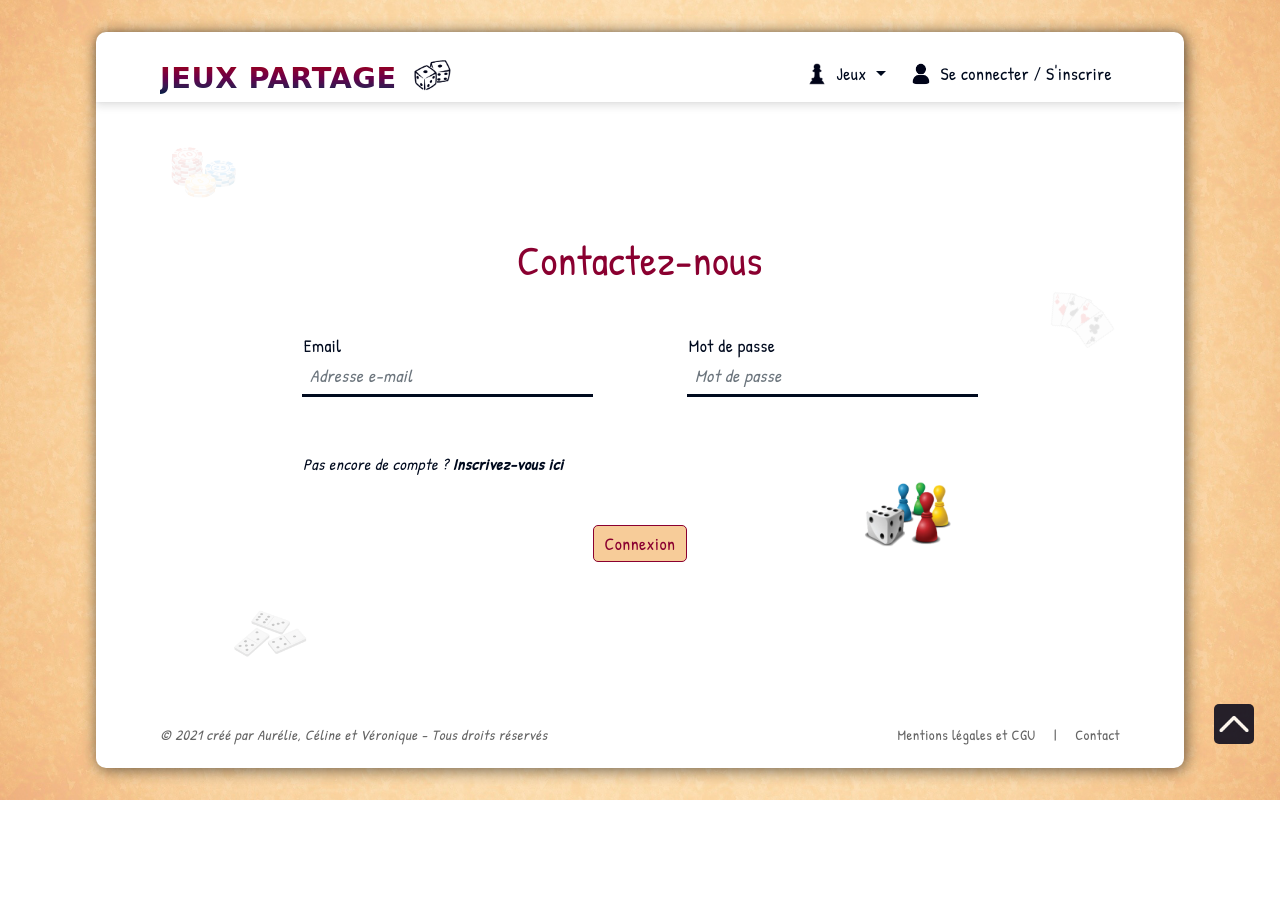
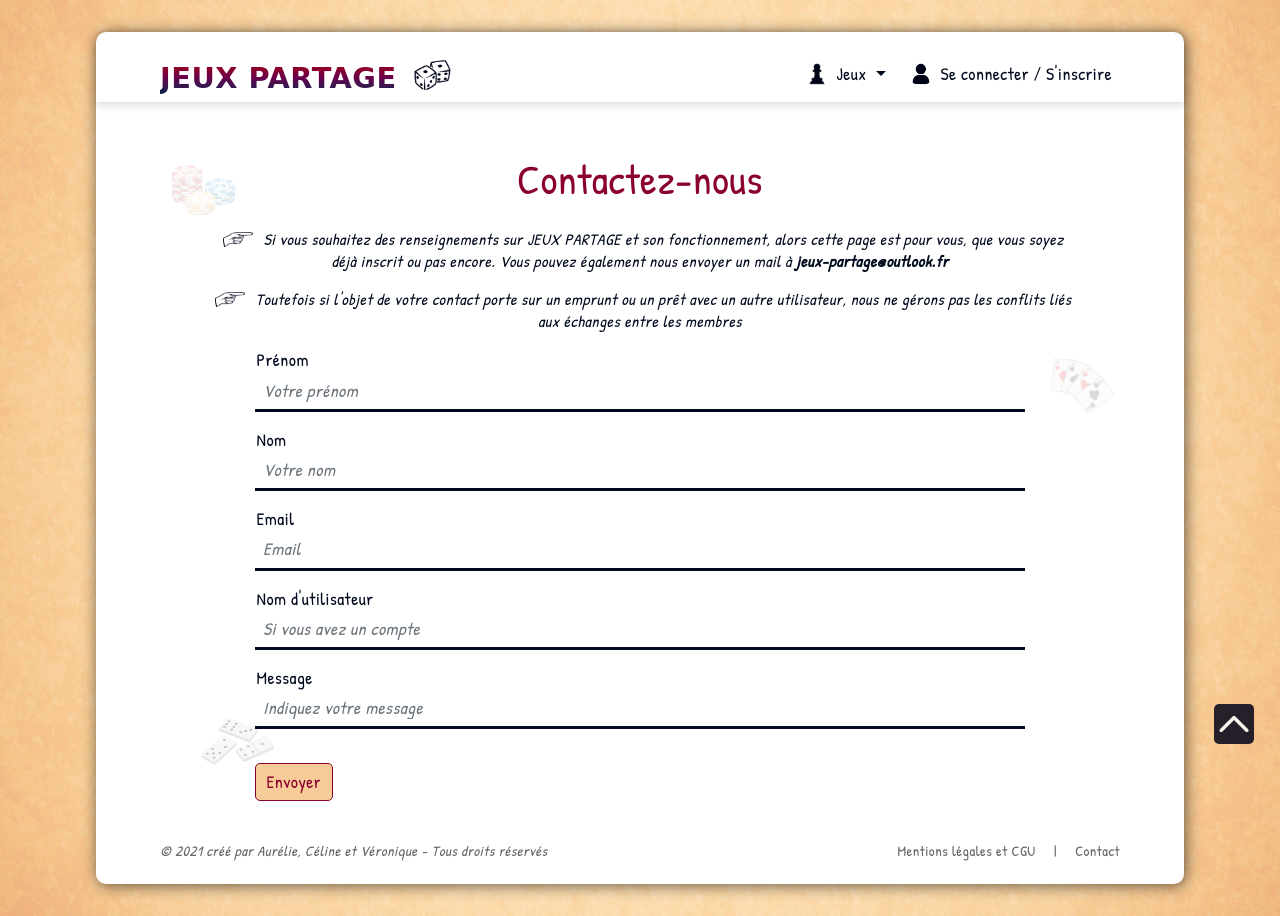
Before and after one commit to AurelieGilet/wf3_group_project, a Symfony app: template jeux_partage/templates/back/contact.html.twig in a window 1280 px wide. Before the commit the page ends 800 px from the top, so only its background shows below. Run offline with Twig, Linux system fonts and the light colour scheme; the template is opened without the code that fills it, so the values that code supplies are empty; form fields are guessed from the names that the template uses; some libraries are stand-ins or nearby versions; some web fonts are replaced.

Commit message:
page contact avec formulaire op

```diff
--- a/jeux_partage/public/css/style.css
+++ b/jeux_partage/public/css/style.css
@@ -86,22 +86,22 @@ main {
     width: 11.8%;
     top: 15%;
     left: 4%;
-    opacity: 0.1;
+    opacity: 0.15;
 }
 
 #circle2 {
     width: 11%;
-    top: 35%;
+    top: 38%;
     left: 85%;
-    opacity: 0.1;
+    opacity: 0.15;
     transform: rotate(30deg);
     -webkit-transform: rotate(30deg);
 }
 
 #circle3 {
     width: 10%;
-    top: 78%;
-    left: 11%;
+    top: 80%;
+    left: 8%;
     opacity: 0.5;
 }
 
@@ -134,7 +134,9 @@ input:focus, select:focus {
 }
 
 textarea {
+    font-size: 1.1rem !important;
     border-color: rgba(0, 10, 30, 0.9) !important;
+    font-style: italic;
 }
 
 textarea:focus, .btn:focus, .custom-file-label:focus, .custom-file-input:focus {
@@ -145,9 +147,9 @@ textarea:focus, .btn:focus, .custom-file-label:focus, .custom-file-input:focus {
 	margin-bottom: 1.5rem;
 }
 
-.form-control, select, option, .custom-file-label {
+.form-control, select, .custom-file-label {
     border-radius: 0;
-    color: rgb(100, 100, 100);
+    color: #8a0030;
 }
 
 .custom-file-label::after {
@@ -858,7 +860,7 @@ transform: rotate(45deg);
 
 .bg-gris
 {
-    background-color: rgba(240, 240, 240, 0.856);
+    background-color: rgb(240, 240, 240);
     border-radius: 5px;
 }
 
@@ -883,7 +885,12 @@ transform: rotate(45deg);
 .ombre
 {
     box-shadow: 3px 2px 12px rgba(151, 151, 151, 0.705);
+    border: 1px solid rgba(0,0,0,.125);
+    border-radius: .25rem;
+}
 
+textarea {
+    border-radius: .25rem !important;
 }
 
 /* ********************** DEBUT FOOTER ********************** */
@@ -1098,9 +1105,13 @@ footer .separate {
         font-size: 0.9rem !important;
         flex-wrap: wrap;
     }
-    footer p:first-child, footer div:first-child {
+    footer p:first-child, footer div:first-child, .footer {
         width: 100%;
         text-align: center;
+    }
+    footer div:first-child {
+        display: flex;
+        justify-content: center;
     }
     footer p {
         margin-bottom: 0.5vh;
@@ -1266,8 +1277,8 @@ footer .separate {
         margin: 1.2em;
     }
     .p_profil {
-        font-size: 0.8rem;
-        margin: 1.8em;
+        font-size: 0.9rem;
+        margin: 1.5em;
     }
     .dice_pawns {
         width: 10%;
--- a/jeux_partage/public/js/js.js
+++ b/jeux_partage/public/js/js.js
@@ -44,7 +44,7 @@ $(document).ready(function() {
         $(this).css({"opacity" : "0.8"});
     });
     $("#circle1, #circle2, #circle4, #circle5").on("mouseout", function() {
-        $(this).css({"opacity" : "0.1"});
+        $(this).css({"opacity" : "0.15"});
     });
     $("#circle3").on("mouseover", function() {
         $(this).css({"opacity" : "1"});
--- a/jeux_partage/src/Form/GameFormType.php
+++ b/jeux_partage/src/Form/GameFormType.php
@@ -35,6 +35,7 @@ class GameFormType extends AbstractType
 			])
 			->add('public', ChoiceType::class, [
 				'choices' => [
+					'' => '',
 					'6 ans et +' => '6+',
 					'8 ans et +' => '8+',
 					'10 ans et +' => '10+',
--- a/jeux_partage/templates/back/contact.html.twig
+++ b/jeux_partage/templates/back/contact.html.twig
@@ -8,31 +8,61 @@
 
     <h1 class="h1 mt-3 mb-4">Contactez-nous</h1>
 
-    <form method="post" class="col-md-10 mx-auto py-4" action="{{ path('security_login') }}">
+    <p class="my-3 px-0 px-sm-4 px-md-5 text-center font-italic p_profil"><img src="{{ asset('img/finger.png') }}" alt="" class="finger_icon"> Si vous souhaitez des renseignements sur JEUX PARTAGE et son fonctionnement, alors cette page est pour vous, que vous soyez déjà inscrit ou pas encore. Vous pouvez également nous envoyer un mail à <a href="mailto:jeux-partage@outlook.fr" class="font-weight-bold underline_a"> jeux-partage@outlook.fr</a></p>
+    <p class="my-3 px-0 px-sm-4 px-md-5 text-center font-italic p_profil"><img src="{{ asset('img/finger.png') }}" alt="" class="finger_icon"> Toutefois si l'objet de votre contact porte sur un emprunt ou un prêt avec un autre utilisateur, nous ne gérons pas les conflits liés aux échanges entre les membres</p>
+
+    {% if defaultData is not empty %}
+        <div class="col-lg-8 d-flex justify-content-center align-items-center mx-auto mt-4 mb-3">
+            <span class="bg-msg text-success font-italic rounded text-center mx-auto py-2 px-4">
+                {{defaultData.message}}
+            </span>
+        </div>
+    {% endif %}
+
+    <section class="row justify-content-center">
+        <div class="col-md-10">
+            {{ form_start(formContact, {'attr' : {'class': 'col-md-12 mx-auto py-4 row justify-content-around', 'id': 'formContact'}, 'action': '' }) }}
+
+                {{ form_row(formContact.firstname, {'label' : "Prénom", 'attr' : {'placeholder': "Votre prénom"}}) }}
+                {{ form_row(formContact.lastname, {'label' : "Nom", 'attr' : {'placeholder': "Votre nom"}}) }}
+                {{ form_row(formContact.email, {'attr': {'placeholder': 'Email'}}) }}
+                {{ form_row(formContact.username, {'label' : "Nom d'utilisateur", 'attr' : {'placeholder': "Si vous avez un compte"}}) }}
+                {{ form_row(formContact.msg_contact, {'label' : "Message", 'attr' : {'rows': "4", 'placeholder': "Indiquez votre message" }}) }}
+				{{ form_row(formContact.send, {'label' : "Envoyer", 'attr' : {'class': 'btn-jp mx-auto mt-4'}}) }}
+
+            {{ form_end(formContact) }}
+        </div>
+    </section>
+
+    {# <form method="post" class="col-md-10 mx-auto py-4" action="">
         <div class="row justify-content-around">
             <div class="form-group col-lg-5">
-                <label for="username">Email</label>
-                <input type="email" class="form-control" id="username" name="_username" value="{{lastUsername}}" placeholder="Adresse e-mail">
+                <label for="firstname">Prénom</label>
+                <input type="text" class="form-control" id="firstname" name="firstname" value="" placeholder="Votre prénom">
             </div>
             <div class="form-group col-lg-5">
-                <label for="password">Mot de passe</label>
-                <input type="password" class="form-control" id="password" name="_password" placeholder="Mot de passe">
+                <label for="lastname">Nom</label>
+                <input type="text" class="form-control" id="lastname" name="lastname" value="" placeholder="Votre nom">
             </div>
-
-            <input type="hidden" name="_csrf_token" value="{{ csrf_token('authenticate') }}">
+            <div class="form-group col-lg-5">
+                <label for="email">Email</label>
+                <input type="email" class="form-control" id="email" name="email" value="" placeholder="Votre e-mail">
+            </div>
+            <div class="form-group col-lg-5">
+                <label for="username">Nom d'utilisateur</label>
+                <input type="text" class="form-control" id="username" name="username" value="" placeholder="Si vous avez un compte">
+            </div>
+            <div class="form-group col-lg-11">
+                <label for="msg_contact">Message</label>
+                <textarea class="form-control" name="msg_contact" id="msg_contact" rows="4" value="" placeholder="Votre message"></textarea>
+            </div>
         </div>
-
-        <p class="p_login">Pas encore de compte ? <a href="{{ path('security_registration') }}" class="font-weight-bold underline_a">Inscrivez-vous ici</a></p>
 
         <div class="row justify-content-around">
             <div class="col-12 mx-auto row justify-content-around">
-                <button type="submit" class="btn-jp mx-auto mt-4 mb-3">Connexion</button>
+                <button type="submit" class="btn-jp mx-auto mt-4 mb-3">Envoyer</button>
             </div>
         </div>
-    </form>
-
-    <div class="dice_pawns">
-        <img src="{{ asset('img/logo-jeux-societe.png') }}" alt="illustration pions et dé">
-    </div>
+    </form> #}
 
 {% endblock %}
--- a/jeux_partage/templates/base.html.twig
+++ b/jeux_partage/templates/base.html.twig
@@ -115,9 +115,9 @@
                 </nav>
             </header>
 
-            <div class="circle d-flex justify-content-center align-items-center" id="circle1"><img src="{{ asset('img/chips.png') }}" alt="" width="55%" height="auto"></div>
-            <div class="circle d-flex justify-content-center align-items-center" id="circle2"><img src="{{ asset('img/cards.png') }}" alt="" width="60%" height="auto"></div>
-            <div class="circle d-flex justify-content-center align-items-center" id="circle3"><img src="{{ asset('img/domino.png') }}" alt="" width="70%" height="auto"></div>
+            <div class="circle d-flex justify-content-center align-items-center" id="circle1"><img src="{{ asset('img/chips.png') }}" alt="jetons jeux" width="55%" height="auto"></div>
+            <div class="circle d-flex justify-content-center align-items-center" id="circle2"><img src="{{ asset('img/cards.png') }}" alt="cartes à jouer carré d'as" width="60%" height="auto"></div>
+            <div class="circle d-flex justify-content-center align-items-center" id="circle3"><img src="{{ asset('img/domino.png') }}" alt="dominos" width="70%" height="auto"></div>
 
             <main>
                 {% block body %}{% endblock %}
@@ -136,7 +136,6 @@
                             <div class="modal-header align-items-center">
                                 <h2 class="modal-title" id="staticBackdropLabel">Mentions légales</h2>
                                 <button type="button" class="btn btn-clos py-0" data-dismiss="modal" aria-label="Close" style="font-size: 2rem;"><span aria-hidden="true">&times;</span></button>
-                                <img src="" alt="">
                             </div>
                             <div class="modal-body">
                                 <h2>Informations légales</h2>
--- a/jeux_partage/templates/front/account_games_borrowed.html.twig
+++ b/jeux_partage/templates/front/account_games_borrowed.html.twig
@@ -6,7 +6,7 @@
 
 {% block body %}
 
-	<h1 class="h1 mt-3 mb-4">Liste des jeux empruntés</h1>
+	<h1 class="h1 mt-3 mb-4">Jeux empruntés</h1>
 
 	{% for label, messages in app.flashes(["danger", "success"]) %}
 		{% for message in messages %}
@@ -21,8 +21,8 @@
 
 	{% if borrowings|length > 0 %}
 
-		<p class="card-text my-3 px-3 text-center font-italic"><img src="{{ asset('img/finger.png') }}" alt="" class="finger_icon"> Contactez le possesseur du jeu afin de convenir d'un rendez-vous pour l'échange par le biais de la <a href="" class="font-weight-bold underline_a"> messagerie</a>.</p>
-		<p class="card-text my-3 px-3 text-center font-italic"><img src="{{ asset('img/finger.png') }}" alt="" class="finger_icon"> Tant que le jeu n'a pas été récupéré, vous pouvez annuler l'emprunt via le lien de suppression associé à celui-ci.</p>
+		<p class="my-3 px-0 px-sm-4 px-md-5 text-center font-italic p_profil"><img src="{{ asset('img/finger.png') }}" alt="" class="finger_icon"> Contactez le possesseur du jeu afin de convenir d'un rendez-vous pour l'échange par le biais de la messagerie.</p>
+		<p class="my-3 px-0 px-sm-4 px-md-5 text-center font-italic p_profil"><img src="{{ asset('img/finger.png') }}" alt="" class="finger_icon"> Tant que le jeu n'a pas été récupéré, vous pouvez annuler l'emprunt via le lien de suppression associé à celui-ci.</p>
 
 		<div class="row">
 			{% for borrowing in borrowings %}
--- a/jeux_partage/templates/front/account_games_registration.html.twig
+++ b/jeux_partage/templates/front/account_games_registration.html.twig
@@ -18,13 +18,13 @@
         <div class="col-md-10">
 			{{ form_start(form, {'attr' : {'class': 'col-md-12 mx-auto py-4 row justify-content-around' }}) }}
 
-				{{ form_row(form.name, {'label' : "Nom du jeu", 'attr' : {'placeholder': "Nom du jeu" }}) }}
+				{{ form_row(form.name, {'label' : "Jeu", 'attr' : {'placeholder': "Nom du jeu" }}) }}
 				{{ form_row(form.category, {'label' : "Catégorie"}) }}
 				{{ form_row(form.minPlayers, {'label' : "Nombre de joueurs min", 'attr' : {'placeholder': "-" }}) }}
 				{{ form_row(form.maxPlayers, {'label' : "Nombre de joueurs max", 'attr' : {'placeholder': "-" }}) }}
 				{{ form_row(form.public, {'label' : "Age"}) }}
-				{{ form_row(form.image, {'label' : "Photo du jeu (2 Mo max)", 'attr' : {'placeholder': "Format jpg, jpeg ou png" }}) }}
-				{{ form_row(form.description, {'label' : "Règle du jeu", 'attr' : {'rows': "4" }}) }}
+				{{ form_row(form.image, {'label' : "Photo du jeu (2 Mo max)", 'attr' : {'placeholder': "jpg, jpeg ou png" }}) }}
+				{{ form_row(form.description, {'label' : "Règle du jeu", 'attr' : {'rows': "4", 'placeholder': "Détaillez la règle du jeu"}}) }}
 
 				{% if gameName %}
 				{{ form_row(form.save, {'label' : "Modifier", 'attr' : {'class': 'btn-jp mx-auto mt-4'}}) }}
--- a/jeux_partage/templates/message/_messages.html.twig
+++ b/jeux_partage/templates/message/_messages.html.twig
@@ -1,7 +1,7 @@
 {# This is a template fragment called in borrowing_message_app.html.twig #}
 
 {% for message in messages %}
-	<div class="p-2 m-1 {% if message.author == app.user %}bg-gris align-self-end{% else %}bg-beige align-self-start{% endif %}" style="width: max-content; max-width: 60%;">
+	<div class="p-2 m-1 {% if message.author == app.user %}bg-gris align-self-end{% else %}bg-beige align-self-start{% endif %}" style="width: max-content; max-width: 70%;">
 		<p class="font-weight-bold">{{message.author.username|title}} :</p>
 		<p>{{message.content|nl2br}}</p>
 		<small class="text-muted font-italic" style ="font-size: 0.8rem;">Le {{ message.createdAt|date('d/m/Y à H:i:s') }}</small>
--- a/jeux_partage/templates/security/profil.html.twig
+++ b/jeux_partage/templates/security/profil.html.twig
@@ -9,7 +9,7 @@
 
 	<h1 class="h1 mt-3 mb-4">Votre profil</h1>
 
-	<p class="text-center my-4 font-italic p_profil"><img src="{{ asset('img/finger.png') }}" alt="" class="finger_icon"> Pour pouvoir emprunter et enregistrer des jeux, votre profil doit être <span style="text-decoration: underline;">entièrement complété</span></p>
+	<p class="text-center my-4 font-italic p_profil"><img src="{{ asset('img/finger.png') }}" alt="" class="finger_icon"> Pour emprunter et enregistrer des jeux, votre profil doit être <span style="text-decoration: underline;">entièrement complété</span></p>
 
 	{% for label, messages in app.flashes(["danger", "success"]) %}
 		{% for message in messages %}
```
Also changed, not shown: jeux_partage/src/Controller/BackController.php (+61 -3 lines), jeux_partage/templates/front/account_games_lended.html.twig (+5 -5 lines), jeux_partage/templates/message/borrowing_message_app.html.twig (+19 -6 lines).
